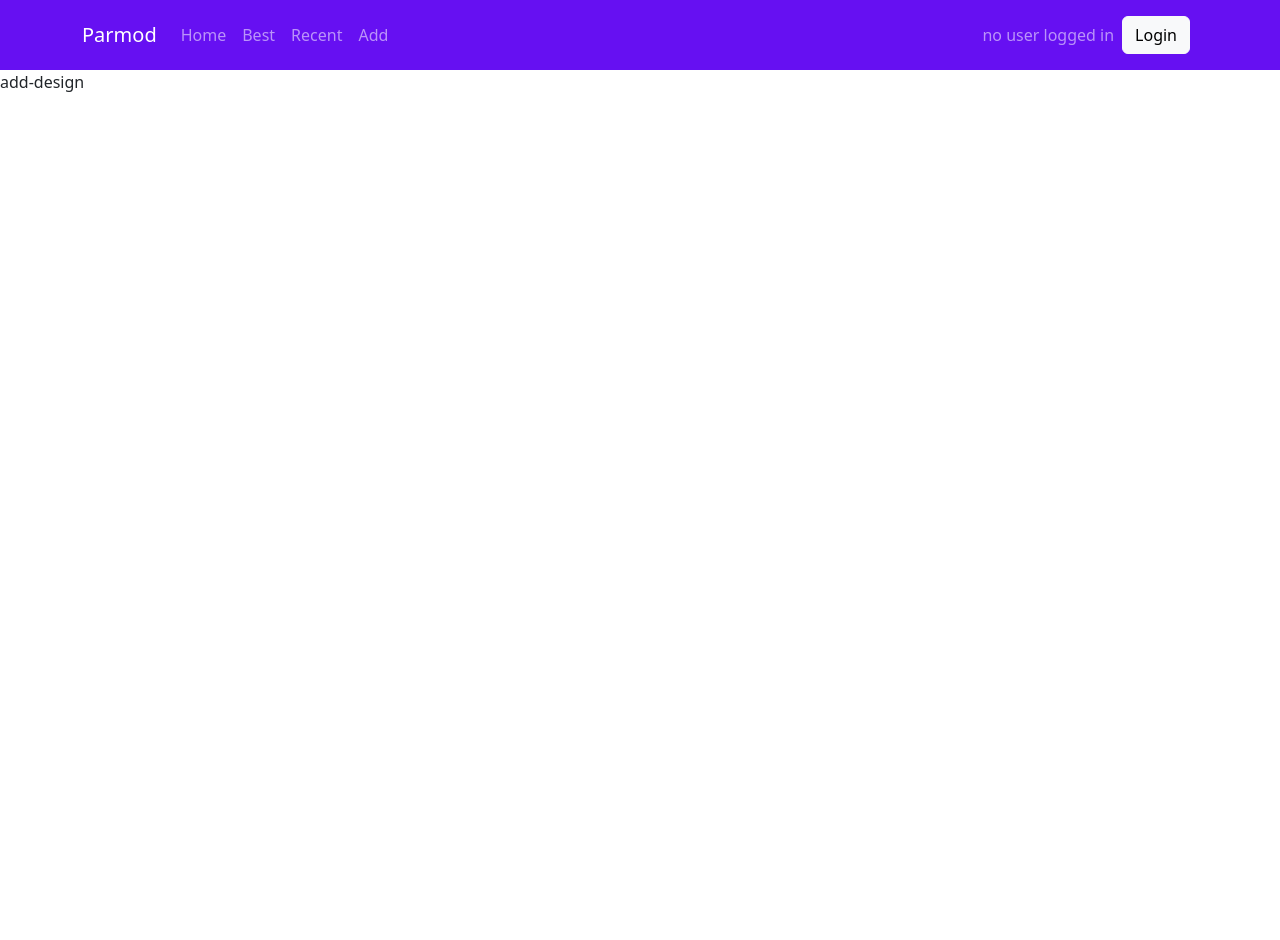
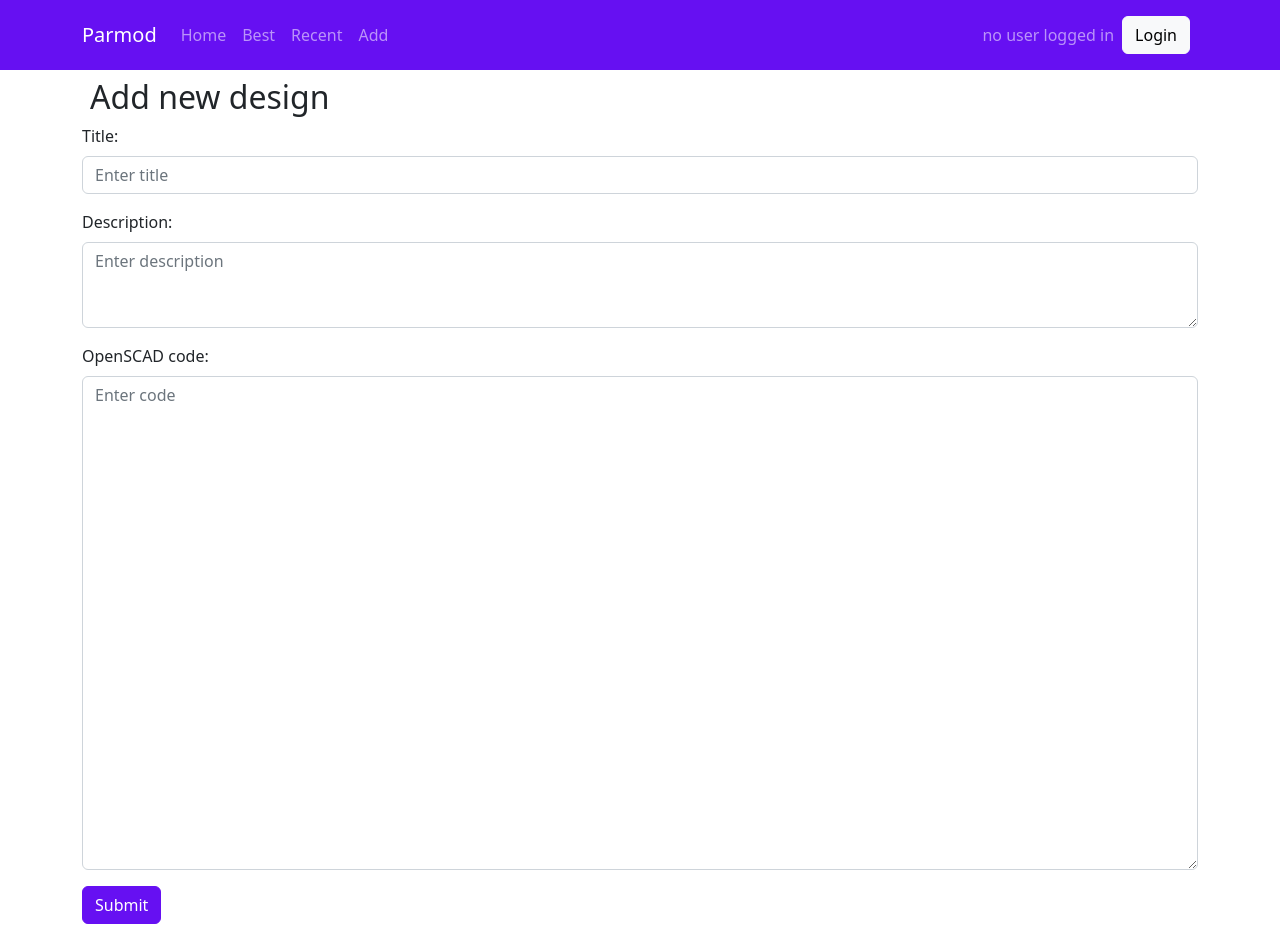
Before and after one commit to michalhorvath/parmod, a React (Create React App) app in the folder parmod-frontend/: page /add-design in a window 1280 px wide. Before the commit the page ends 800 px from the top, so only its background shows below. Built offline with nearby package versions, Linux system fonts and the light colour scheme.

Commit message:
add creating new design to frontend

```diff
--- a/parmod-frontend/src/App.tsx
+++ b/parmod-frontend/src/App.tsx
@@ -6,6 +6,7 @@ import DesignsListPage from './components/DesignsListPage';
 import LoginPage from './components/LoginPage';
 import LogoutPage from './components/LogoutPage';
 import RegisterPage from './components/RegisterPage';
+import AddNewDesignPage from './components/AddNewDesignPage';
 import { LoggedUser } from './types';
 import { setToken } from './services/token';
 
@@ -32,7 +33,7 @@ const App = () => {
         <Route path='/register' element={<RegisterPage setUser={setUser}/>} />
         <Route path='/best-designs' element={<DesignsListPage/>} />
         <Route path='/recent-designs' element={<DesignsListPage/>} />
-        <Route path='/add-design' element={<>add-design</>} />
+        <Route path='/add-design' element={<AddNewDesignPage/>} />
       </Routes>
     </div>
   );
--- /dev/null
+++ b/parmod-frontend/src/components/AddNewDesignPage/index.tsx
@@ -0,0 +1,84 @@
+import React, { useState } from 'react';
+import { useNavigate } from 'react-router-dom';
+import Container from 'react-bootstrap/Container';
+import Form from 'react-bootstrap/Form';
+import Button from 'react-bootstrap/Button';
+import Row from 'react-bootstrap/Row';
+import Col from 'react-bootstrap/Col';
+import Alert from 'react-bootstrap/Alert';
+import axios from 'axios';
+
+import DesignService from '../../services/designs';
+import { ParameterFormValues  } from '../../types';
+
+const AddNewDesignPage = () => {
+  const [title, setTitle] = useState<string>('');
+  const [description, setDescription] = useState<string>('');
+  const [code, setCode] = useState<string>('');
+  const [parameters, setParameters] = useState<ParameterFormValues[]>([]);
+  const [error, setError] = useState<string>();
+
+  const navigate = useNavigate();
+
+  const handleSubmit = async (event: React.SyntheticEvent) => {
+    try {
+      event.preventDefault();
+      const design = await DesignService.create({
+        title, description, code, parameters
+      });
+      navigate(`/design/${design.id}`);
+    } catch (e: unknown) {
+      if (axios.isAxiosError(e)) {
+        if (e?.response?.data?.error && typeof e?.response?.data?.error === 'string') {
+          const message = e.response.data.error as string;
+          console.error(message);
+          setError(message);
+        } else {
+          setError('Unrecognized axios error');
+        }
+      } else {
+        console.error('Unknown error', e);
+        setError('Unknown error');
+      }
+    }
+  };
+
+  return (
+    <Container>
+      <h2 className="m-2">Add new design</h2>
+      <Form onSubmit={handleSubmit}>
+        <Row className="justify-content-md-center">
+          <Col>
+            {error ? (
+              <Alert variant="danger">
+                {error}
+              </Alert>
+            ) : undefined }
+            <Form.Group className="mb-3">
+              <Form.Label>Title:</Form.Label>
+              <Form.Control type="text" placeholder="Enter title"
+                value={title} onChange={({ target }) => setTitle(target.value)}/>
+            </Form.Group>
+            <Form.Group className="mb-3">
+              <Form.Label>Description:</Form.Label>
+              <Form.Control as="textarea" rows={3} placeholder="Enter description"
+                value={description} onChange={({ target }) => setDescription(target.value)}/>
+            </Form.Group>
+            <Form.Group className="mb-3">
+              <Form.Label>OpenSCAD code:</Form.Label>
+              <Form.Control as="textarea" rows={20} placeholder="Enter code"
+                value={code} onChange={({ target }) => setCode(target.value)}/>
+            </Form.Group>
+            <Form.Group className="mb-3">
+              <Button variant="primary" type="submit">
+                Submit
+              </Button>
+            </Form.Group>
+          </Col>
+        </Row>
+      </Form>
+    </Container>
+  );
+};
+
+export default AddNewDesignPage;
--- a/parmod-frontend/src/types.ts
+++ b/parmod-frontend/src/types.ts
@@ -46,7 +46,7 @@ export interface Design extends DesignPreview {
   parameters: Parameter[]
 }
 
-export interface DesignFormValues extends Omit<Design, 'id' | 'parameters'> {
+export interface DesignFormValues extends Omit<Design, 'id' | 'parameters' | 'author'> {
   parameters: ParameterFormValues[];
 }
 
```
